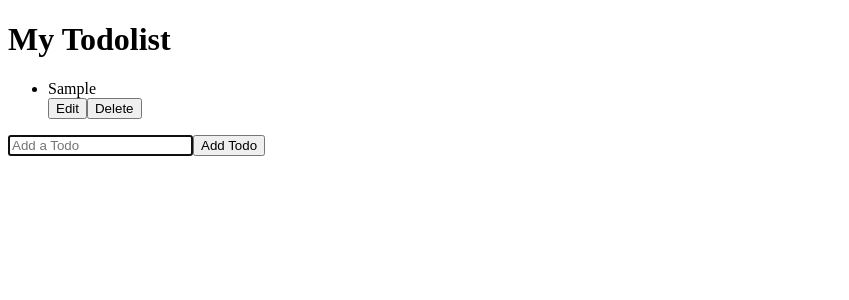
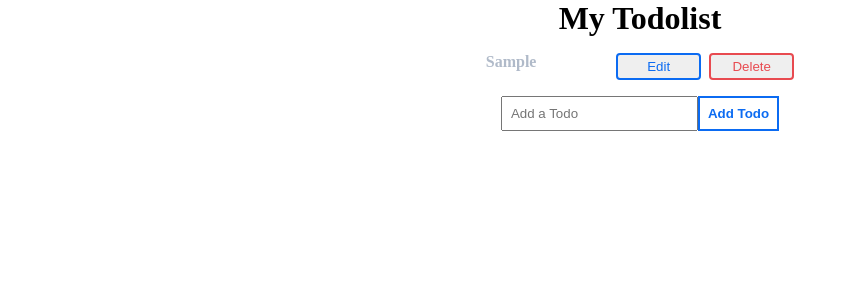
Before and after one commit to ramonjmcastillo/zensmart-technical, a React (Create React App) app: page / in a window 1280 px wide. Both pictures are taken after typing "Sample" into the empty fields and a click on the button "Add Todo". Shown: the top 300 px of the page, without its empty margins (0-849 px from the left). Built offline with nearby package versions, Linux system fonts and the light colour scheme.

Commit message:
Initial styling of components

```diff
--- a/src/App.css
+++ b/src/App.css
@@ -0,0 +1,71 @@
+* {
+    margin: 0;
+    padding: 0;
+    box-sizing: border-box;
+}
+
+.App {
+    margin: 0 auto;
+    width:1000px;
+    display:flex;
+    flex-direction: column;
+    align-items: center;
+}
+
+.add-form-container {
+
+}
+
+.todo-input {
+    padding:8px;
+    outline: none;
+}
+
+.todo-submit-button {
+    padding:8px;
+    outline: none;
+    border: 2px solid #0b6bf2;
+    background: white;
+    color: #0b6bf2;
+    font-weight: bold;
+}
+
+.todo-list-content-container {
+    display:flex;
+    padding: 16px;
+    width:500px;
+    justify-content: space-evenly;
+}
+
+.todo-text {
+    color: #b0bac9;
+    font-weight:bold
+}
+
+.todo-list-content-container:nth-of-type(even) {
+    background:#e9edf9;
+}
+
+.action-container {
+    display:flex;
+    align-items: center;
+}
+
+.edit-button {
+    border: 2px solid #0b6bf2
+    ;
+    color: #0b6bf2
+    ;
+    padding:4px 16px;
+    width:85px;
+    border-radius: 4px;
+}
+
+.delete-button {
+    border: 2px solid #e84a50;
+    color: #e84a50;
+    padding:4px 16px;
+    margin-left: 8px;
+    width:85px;
+    border-radius: 4px;
+}
--- a/src/components/TodoList/Form.jsx
+++ b/src/components/TodoList/Form.jsx
@@ -1,7 +1,7 @@
 import React, { useState, useEffect, useRef } from "react";
 
 const Form = (props) => {
-  const [todoInput, setTodoInput] = useState("");
+  const [todoInput, setTodoInput] = useState(props.edit ? props.edit.text : "");
   const [id, setId] = useState(0);
 
   const inputRef = useRef(null);
@@ -28,15 +28,32 @@ const Form = (props) => {
   };
 
   return (
-    <form onSubmit={addTodo}>
+    <form className="add-form-container" onSubmit={addTodo}>
+      {props.edit ? (
+        <>
+          <input
+            onChange={(e) => setTodoInput(e.target.value)}
+            type="text"
+            placeholder="Update your item"
+            value={todoInput}
+            ref={inputRef}
+            className="todo-input"
+          />
+          <button className="todo-submit-button"> Update</button>
+        </>
+      ) : (
+        <>
           <input
             onChange={(e) => setTodoInput(e.target.value)}
             type="text"
             placeholder="Add a Todo"
             value={todoInput}
             ref={inputRef}
+            className="todo-input"
           />
-      <button> Add Todo</button>
+          <button className="todo-submit-button"> Add Todo</button>
+        </>
+      )}
     </form>
   );
 };
--- a/src/components/TodoList/index.jsx
+++ b/src/components/TodoList/index.jsx
@@ -25,22 +25,31 @@ const TodoList = ({ items, onItemClick, deleteTodo, editTodo }) => {
   console.log(edit, "edit");
 
   return (
-    <div>
+    <div className="todo-list-container">
       <ul>
         {items.map((todo, index) => {
           return (
-            <div key={index}>
-              <li onClick={() => handleItemClick(todo)} key={index}>
+            <div className="todo-list-content-container" key={index}>
+              <p
+                className="todo-text"
+                onClick={() => handleItemClick(todo)}
+                key={index}
+              >
                 {todo.text}
-              </li>
-              <div>
+              </p>
+              <div className="action-container">
                 <button
                   type="button"
+                  className="edit-button"
                   onClick={() => setEdit({ id: todo.id, text: todo.text })}
                 >
                   Edit
                 </button>
-                <button type="button" onClick={() => deleteTodo(todo.id)}>
+                <button
+                  className="delete-button"
+                  type="button"
+                  onClick={() => deleteTodo(todo.id)}
+                >
                   Delete
                 </button>
               </div>
```
Lines whose indentation alone changed are shown as unchanged.
